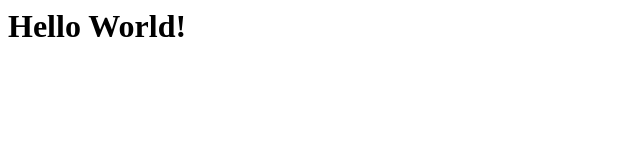
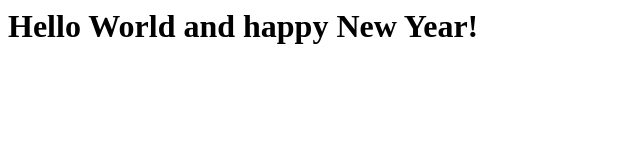
Before and after one commit to karolina-szymanska/GitHub-Actions-Introduction, a plain HTML site: page index.html in a window 1280 px wide. Shown: the whole page, without its empty margins (0-640 px from the left). Drawn offline with Linux system fonts and the light colour scheme.

Commit message:
Update index.html

```diff
--- a/index.html
+++ b/index.html
@@ -3,6 +3,6 @@
   <title>GitHub Pages Demo</title>
 </head>
 <body>
-  <h1>Hello World!</h1>
+  <h1>Hello World and happy New Year!</h1>
 </body>
 </html>
```
